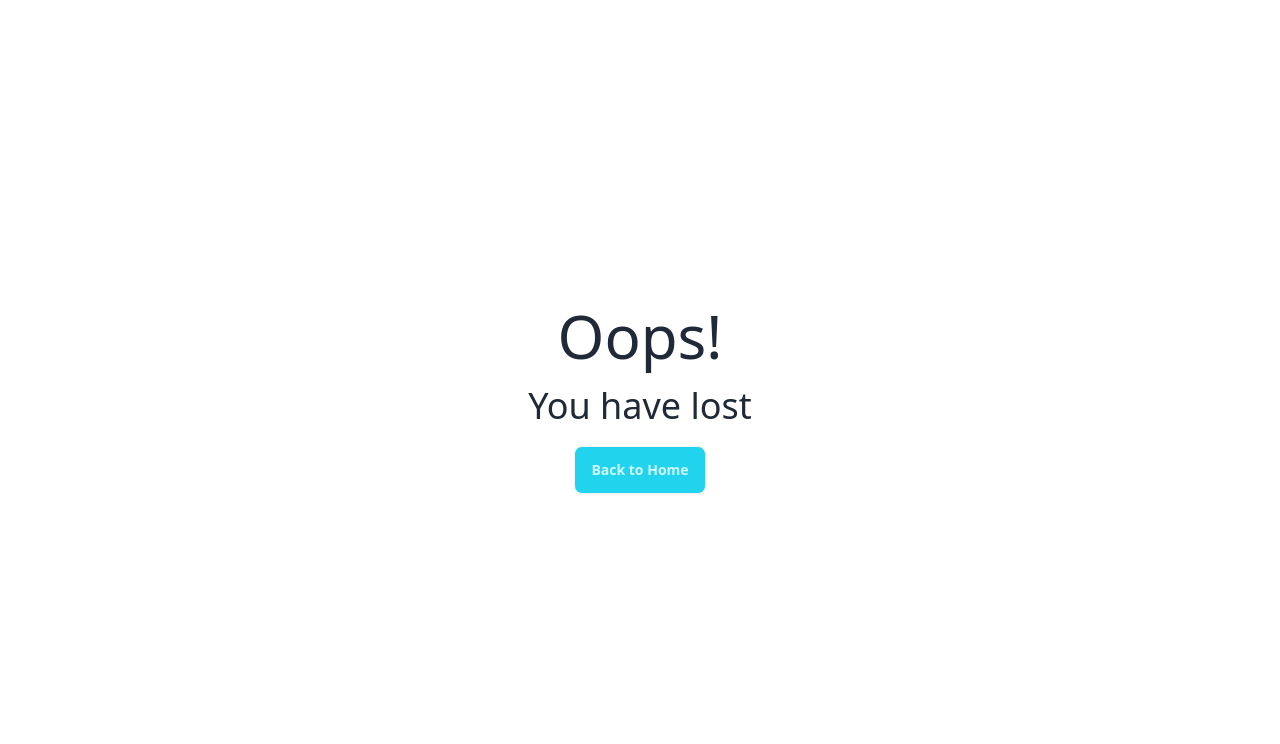
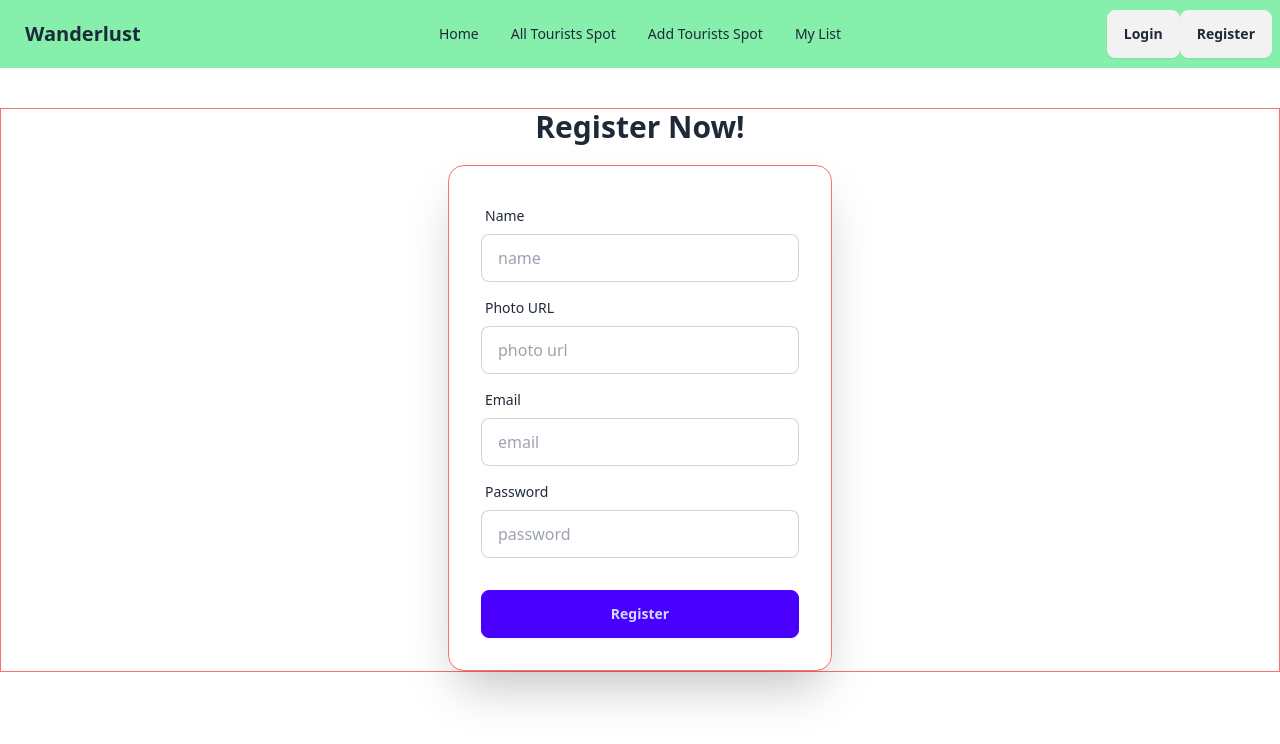
Before and after one commit to mohsinahmedarfat/Wanderlust-client-side, a React (Vite) app: page /register in a window 1280 px wide. Shown: the top 744 px of the page. Built offline with nearby package versions, Linux system fonts and the light colour scheme.

Commit message:
register page implemented with react hook form

```diff
--- /dev/null
+++ b/src/pages/Register.jsx
@@ -0,0 +1,92 @@
+import { useForm } from "react-hook-form";
+
+const Register = () => {
+  const {
+    register,
+    handleSubmit,
+    formState: { errors },
+  } = useForm();
+
+  const onSubmit = (data) => {
+    console.log(data);
+    const { email, password } = data;
+  };
+  return (
+    <div className="my-10 border border-red-400">
+      <h1 className="text-3xl text-center mb-5 font-bold">Register Now!</h1>
+      <div className="card shrink-0 w-full max-w-sm shadow-2xl bg-base-100 mx-auto border border-red-400">
+        <form onSubmit={handleSubmit(onSubmit)} className="card-body">
+          <div className="form-control">
+            <label className="label">
+              <span className="label-text">Name</span>
+            </label>
+            <input
+              type="text"
+              placeholder="name"
+              className="input input-bordered"
+              {...register("name", { required: true })}
+            />
+            {errors.name && (
+              <small className="text-red-500 mt-2">
+                This field is required
+              </small>
+            )}
+          </div>
+          <div className="form-control">
+            <label className="label">
+              <span className="label-text">Photo URL</span>
+            </label>
+            <input
+              type="text"
+              placeholder="photo url"
+              className="input input-bordered"
+              {...register("photo", { required: true })}
+            />
+            {errors.photo && (
+              <small className="text-red-500 mt-2">
+                This field is required
+              </small>
+            )}
+          </div>
+          <div className="form-control">
+            <label className="label">
+              <span className="label-text">Email</span>
+            </label>
+            <input
+              type="email"
+              placeholder="email"
+              className="input input-bordered"
+              {...register("email", { required: true })}
+            />
+            {errors.email && (
+              <small className="text-red-500 mt-2">
+                This field is required
+              </small>
+            )}
+          </div>
+          <div className="form-control">
+            <label className="label">
+              <span className="label-text">Password</span>
+            </label>
+            <input
+              type="password"
+              placeholder="password"
+              className="input input-bordered"
+              {...register("password", { required: true })}
+            />
+            {errors.password && (
+              <small className="text-red-500 mt-2">
+                This field is required
+              </small>
+            )}
+          </div>
+          <div className="form-control mt-6">
+            <button className="btn btn-primary">Register</button>
+          </div>
+        </form>
+      </div>
+    </div>
+  );
+};
+
+export default Register;
--- a/src/pages/shared/Navbar.jsx
+++ b/src/pages/shared/Navbar.jsx
@@ -54,7 +54,7 @@ const Navbar = () => {
         <Link to="/login">
           <button className="btn">Login</button>
         </Link>
-        <Link>
+        <Link to="/register">
           <button className="btn">Register</button>
         </Link>
       </div>
--- a/src/routes/Router.jsx
+++ b/src/routes/Router.jsx
@@ -6,6 +6,7 @@ import AllSpot from "../pages/allSpot/AllSpot";
 import AddSpot from "../pages/addSpot/AddSpot";
 import MyList from "../pages/myList/MyList";
 import Login from "../pages/Login";
+import Register from "../pages/Register";
 
 const router = createBrowserRouter([
   {
@@ -33,6 +34,10 @@ const router = createBrowserRouter([
         path: "/login",
         element: <Login></Login>,
       },
+      {
+        path: "/register",
+        element: <Register></Register>,
+      },
     ],
   },
 ]);
```
